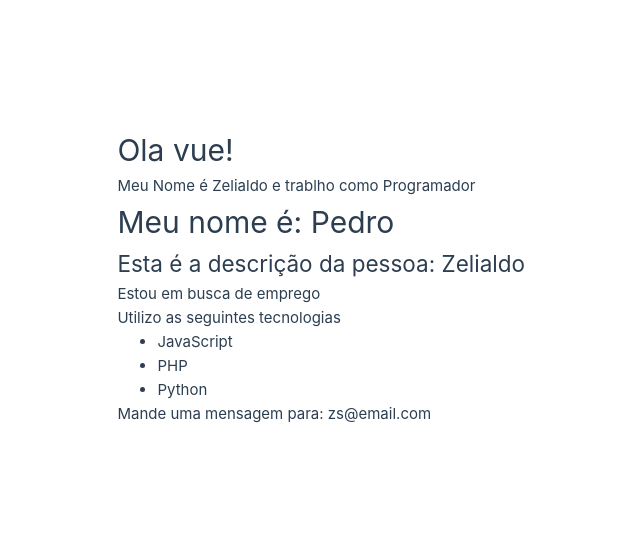
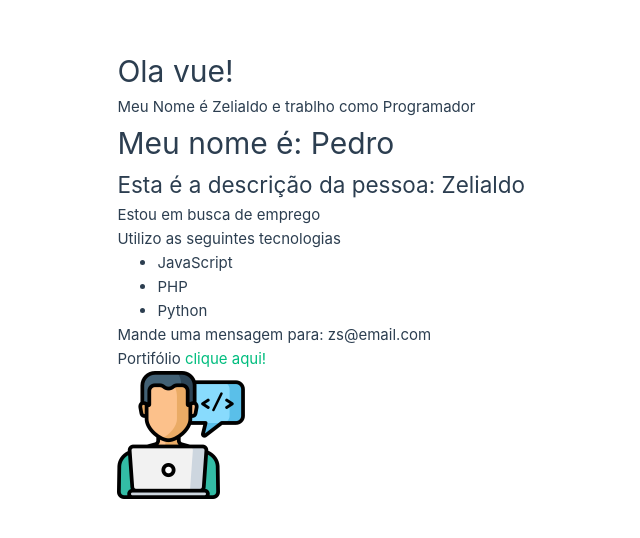
Before and after one commit to zelialdo/curso_vue3, a Vue app in the folder vue-project/: page / in a window 1280 px wide. Shown: the part 124-662 px from the top of the page, without its empty margins (115-755 px from the left). Built offline with nearby package versions, Linux system fonts and the light colour scheme.

Commit message:
atributos dinamicos

```diff
--- a/vue-project/src/components/Info.vue
+++ b/vue-project/src/components/Info.vue
@@ -9,17 +9,25 @@
       <li>Python</li>
     </ul>
     <p v-show="mostrar_email">Mande uma mensagem para: {{ email }}</p>
+    <p>Portifólio <a v-bind:href="meu_link" target="blank">clique aqui!</a></p>
+    <Picture />
   </div>
 </template>
 
 <script>
+import Picture from './Picture.vue'
+
 export default {
     name: 'Info',
+    components: {
+      Picture
+    },
     data() {
       return {
         esta_trabalhando: false,
         mostrar_email: true,
-        email: 'zs@email.com'
+        email: 'zs@email.com',
+        meu_link: 'https://google.com'
       }
     }
 }
--- /dev/null
+++ b/vue-project/src/components/Picture.vue
@@ -0,0 +1,15 @@
+<template>
+  <img :src="avatar" :alt="descricao">
+</template>
+
+<script>
+export default {
+  name: 'Picture',
+  data() {
+    return {
+      avatar: "/img/avatar.png",
+      descricao: "Zelialdo Sueldo"
+    }
+  }
+}
+</script>
```
Also changed, not shown: vue-project/public/img/avatar.png (added).
